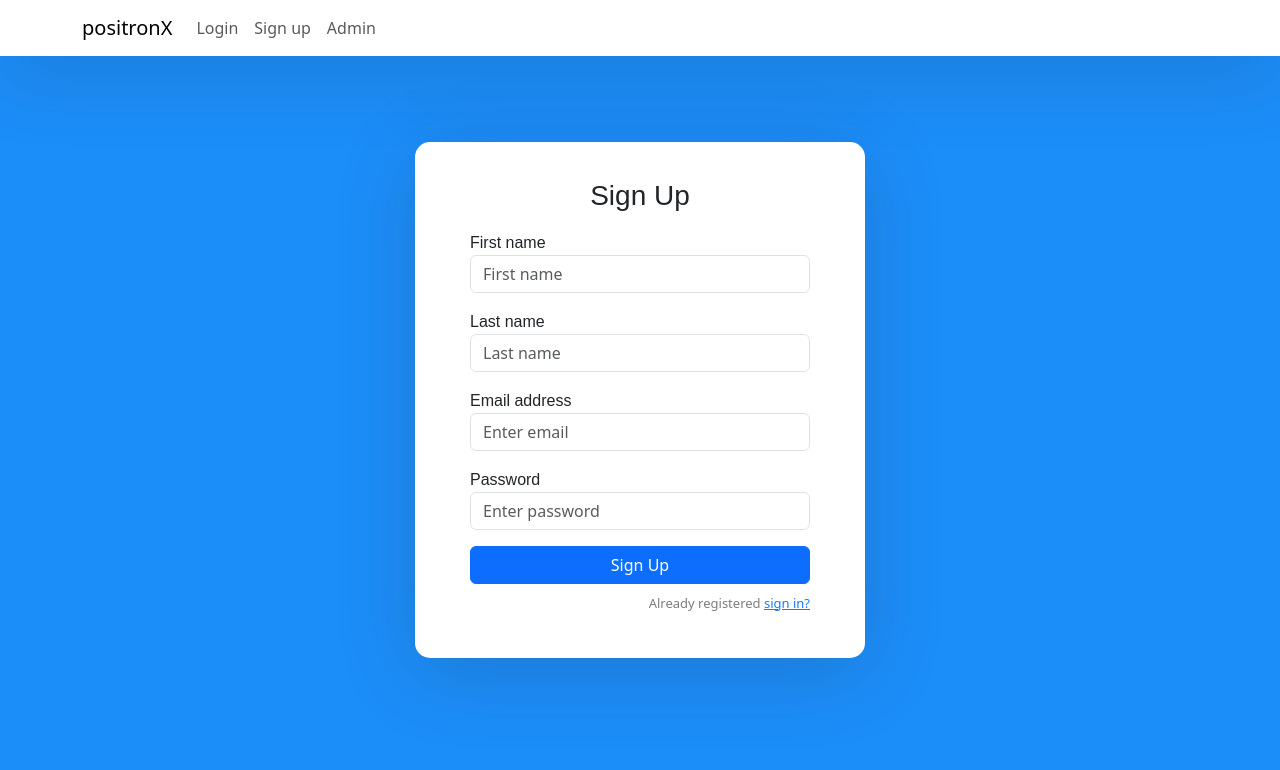
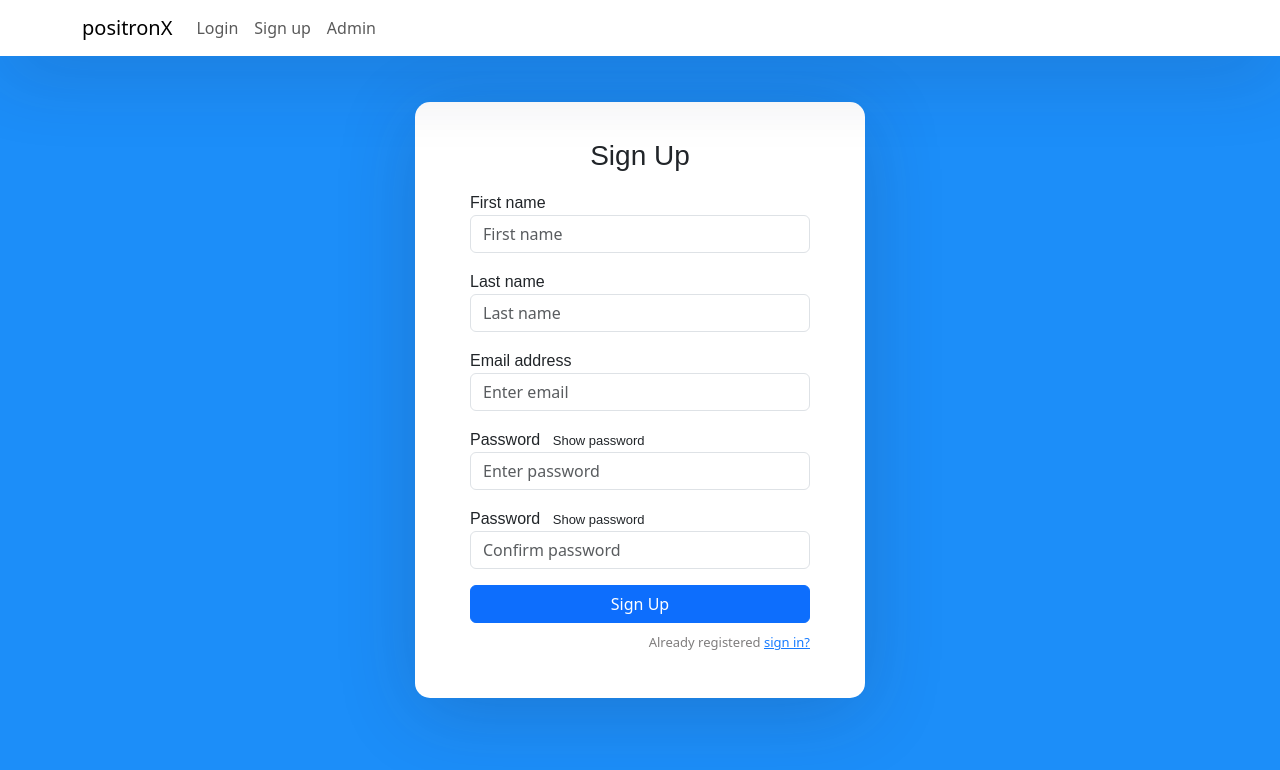
Before and after one commit to marvinfilus/Maximus-Tax, a React (Create React App) app: page /sign-up in a window 1280 px wide. Shown: the top 770 px of the page. Built offline with nearby package versions, Linux system fonts and the light colour scheme.

Commit message:
app
moved login func to app.js

```diff
--- a/package.json
+++ b/package.json
@@ -8,6 +8,8 @@
     "@testing-library/user-event": "^13.5.0",
     "bootstrap": "^5.3.3",
     "firebase": "^11.0.2",
+    "global": "^4.4.0",
+    "jquery": "^3.7.1",
     "mdb-react-ui-kit": "^9.0.0",
     "react": "^18.3.1",
     "react-dom": "^18.3.1",
--- a/src/App.js
+++ b/src/App.js
@@ -1,4 +1,4 @@
-import React, {useState, useEffect} from "react";
+import React, {useState,createContext, useEffect} from "react";
 import '../node_modules/bootstrap/dist/css/bootstrap.min.css'
 import { BrowserRouter as Router, Routes, Route, Link } from 'react-router-dom';
 import './App.css';
@@ -8,6 +8,31 @@ import Admin from './components/admin.js'
 
 
 function App() {
+  const [inputType,setInputType] = useState('password');
+
+  const authHandler = (e) => {
+    e.preventDefault();
+    const elements = e.target;
+    const formData = {};
+        Array.from(elements).forEach(field =>{
+            if(!field.name) return;
+            formData[field.name] = field.value;
+            formData["type"] = "signup";
+        })
+      console.log(formData)
+  }
+
+  const showP = (e) => {
+    console.log(e.target.parentElement.nextSibling,show)
+    var show = (e.target.parentElement.nextSibling.type)
+    if(show === "password"){
+      setInputType({inputType:"text"})
+      console.log(inputType)
+    } else{
+      setInputType({inputType:"password"})
+    }
+
+  }
   return (
     <Router>
       <div className="App">
@@ -40,11 +65,12 @@ function App() {
 
         <div className="auth-wrapper">
           <div className="auth-inner">
+
             <Routes>
-              <Route exact path="/" element={<Login />} />
-              <Route path="/sign-in" element={<Login />} />
-              <Route path="/sign-up" element={<SignUp />} />
-              <Route path="/admin" element={<Admin />} />
+              <Route exact path="/" element={<Login authHandler={authHandler} showP={showP} inputType={inputType}/>} />
+              <Route path="/sign-in" element={<Login authHandler={authHandler} showP={showP} inputType={inputType}/>} />
+              <Route path="/sign-up" element={<SignUp authHandler={authHandler} showP={showP} inputType={inputType}/>} />
+              <Route path="/admin" element={<Admin authHandler={authHandler} showP={showP} inputType={inputType}/>} />
             </Routes>
           </div>
         </div>
--- a/src/components/admin.js
+++ b/src/components/admin.js
@@ -1,4 +1,5 @@
 import React, { Component } from 'react'
+import $ from 'jquery';
 
 export default class Admin extends Component {
 
--- a/src/components/signUp.js
+++ b/src/components/signUp.js
@@ -1,16 +1,43 @@
-import React, { Component } from 'react'
+import React, { Component,useState } from 'react'
 
 export default class SignUp extends Component {
 
-  handleSubmit(e){
-    e.preventDefault();
-    console.log(e.target)
+  constructor(props){
+    super(props)
+    this.state = {
+      inputType:"password"
+    }
+    console.log(props)
+
   }
+
+  //  authHandler = (e)=>{
+  //   e.preventDefault();
+  //   const elements = e.target;
+  //   const formData = {};
+  //       Array.from(elements).forEach(field =>{
+  //           if(!field.name) return;
+  //           formData[field.name] = field.value;
+  //           formData["type"] = "signup";
+  //       })
+  //     console.log(formData)
+  // }
+
+  // showP(e){
+  //   var show = (e.target.parentElement.nextSibling.type)
+  //   if(show === "password"){
+  //     this.setState({inputType:"text"})
+  //   } else{
+  //     this.setState({inputType:"password"})
+  //   }
+
+  // }
 
 
   render() {
+    console.log(this.props.inputType.inputType)
     return (
-      <form onSubmit={this.handleSubmit}>
+      <form onSubmit={this.props.authHandler}>
         <h3>Sign Up</h3>
 
         <div className="mb-3">
@@ -19,12 +46,16 @@ export default class SignUp extends Component {
             type="text"
             className="form-control"
             placeholder="First name"
+            name="fname"
           />
         </div>
 
         <div className="mb-3">
           <label>Last name</label>
-          <input type="text" className="form-control" placeholder="Last name" />
+          <input type="text" className="form-control"
+          placeholder="Last name"
+          name='lname'
+          />
         </div>
 
         <div className="mb-3">
@@ -33,15 +64,34 @@ export default class SignUp extends Component {
             type="email"
             className="form-control"
             placeholder="Enter email"
+            name="email"
           />
         </div>
 
         <div className="mb-3">
-          <label>Password</label>
+          <div className="label-control" >
+              <label>Password </label>
+              &nbsp; &nbsp;
+              <label className='pass-control' onClick={this.props.showP}> Show password</label>
+          </div>
           <input
-            type="password"
+            type={this.props.inputType.inputType}
             className="form-control"
             placeholder="Enter password"
+            name="password"
+          />
+        </div>
+        <div className="mb-3">
+        <div className="label-control" >
+              <label>Password </label>
+              &nbsp; &nbsp;
+              <label className='pass-control' onClick={this.props.showP}> Show password</label>
+          </div>
+          <input
+            type={this.props.inputType.inputType}
+            className="form-control"
+            placeholder="Confirm password"
+            name="password2"
           />
         </div>
 
--- a/src/index.css
+++ b/src/index.css
@@ -97,3 +97,8 @@ html,
 .forgot-password a {
   color: #167bff;
 }
+
+.pass-control{
+  justify-content: space-between;
+  font-size: small;
+}
```
Also changed, not shown: 1 other file (tests, documents, lock files or other folders).
